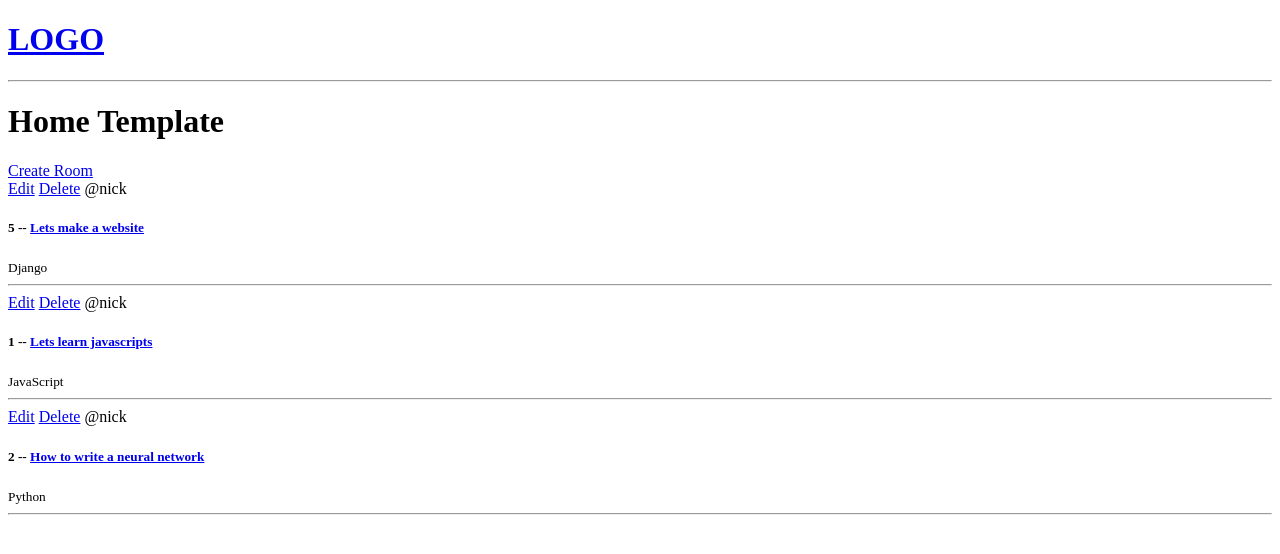
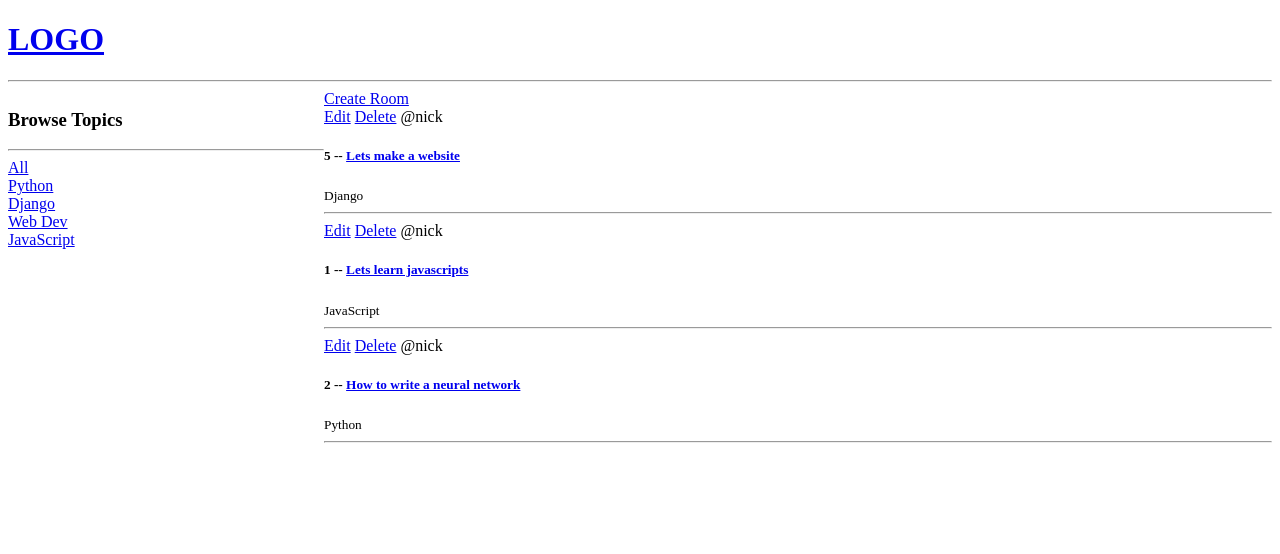
Before and after one commit to NicholasPrince/ITSC-3155_Django_Project, a Django app: page / in a window 1280 px wide. Shown: the top 554 px of the page. Run offline with Django 5.2, Linux system fonts and the light colour scheme; data comes from the database, SQL or seed files in the repository; both versions use the stored data as it was after the commit.

Commit message:
11/30/2024
added sidebar
2:16:13

```diff
--- a/base/templates/base/home.html
+++ b/base/templates/base/home.html
@@ -3,11 +3,34 @@
 
 {% block content %}
 
-<h1>Home Template</h1>
+<style>
+    .home-container {
+        display: grid;
+        grid-template-columns: 1fr 3fr;
+    }
+</style>
 
 
+<div class = "home-container">
+
     <div>
+        <h3>Browse Topics</h3>
+        <hr>
 
+        <div>
+            <a href="{% url 'home' %}">All</a>
+        </div>
+
+        {% for topic in topics %}
+
+            <div>
+                <a href="{% url 'home' %}?q={{topic.name}}">{{topic.name}}</a>
+            </div>
+
+        {% endfor %}
+    </div>
+
+    <div>
         <a href="{% url 'create-room' %}">Create Room</a>
 
         <div>
@@ -22,6 +45,10 @@
             </div>
             {% endfor %}
         </div>
+
+    </div>
+
+
 </div>
 
 {% endblock %}
--- a/base/views.py
+++ b/base/views.py
@@ -1,5 +1,5 @@
 from django.shortcuts import render, redirect
-from .models import Room
+from .models import Room, Topic
 from .forms import RoomForm
 # Create your views here.
 
@@ -10,8 +10,13 @@ from .forms import RoomForm
 # ]
 
 def home(request):
-    rooms = Room.objects.all()
-    context = {'rooms': rooms}
+    q = request.GET.get('q') if request.GET.get('q') != None else ''
+
+    rooms = Room.objects.filter(topic__name__icontains=q)
+
+    topics = Topic.objects.all()
+
+    context = {'rooms': rooms, 'topics': topics}
     return render(request, 'base/home.html', context)
 
 def room(request, pk):
```
Also changed, not shown: db.sqlite3. Lines whose indentation alone changed are shown as unchanged.
